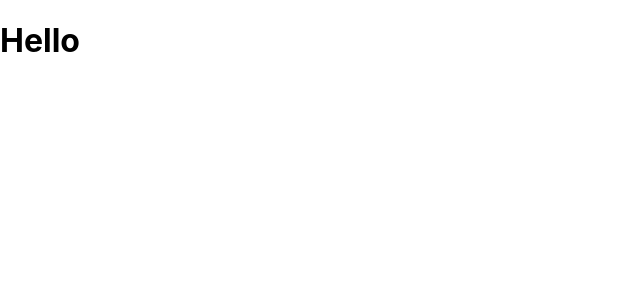
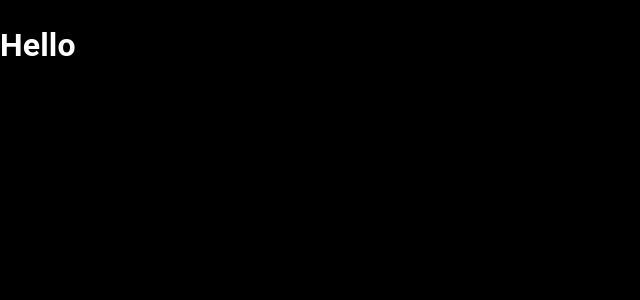
Before and after one commit to MajkelBuszy/taskapp-web, a React (Create React App) app: page / in a window 1280 px wide. Shown: the top 300 px of the page, without its empty margins (0-640 px from the left). Built offline with nearby package versions, Linux system fonts and the light colour scheme.

Commit message:
custom theme added

```diff
--- a/src/App.tsx
+++ b/src/App.tsx
@@ -1,8 +1,13 @@
 import React, { FC, ReactElement } from 'react';
+import { ThemeProvider, CssBaseline } from '@mui/material';
+import { customTheme } from './theme/customTheme';
 
 const App: FC = (): ReactElement => {
   return (
-    <h1>Hello</h1>
+    <ThemeProvider theme={customTheme}>
+      <CssBaseline />
+      <h1>Hello</h1>
+    </ThemeProvider>
   )
 }
 
```
